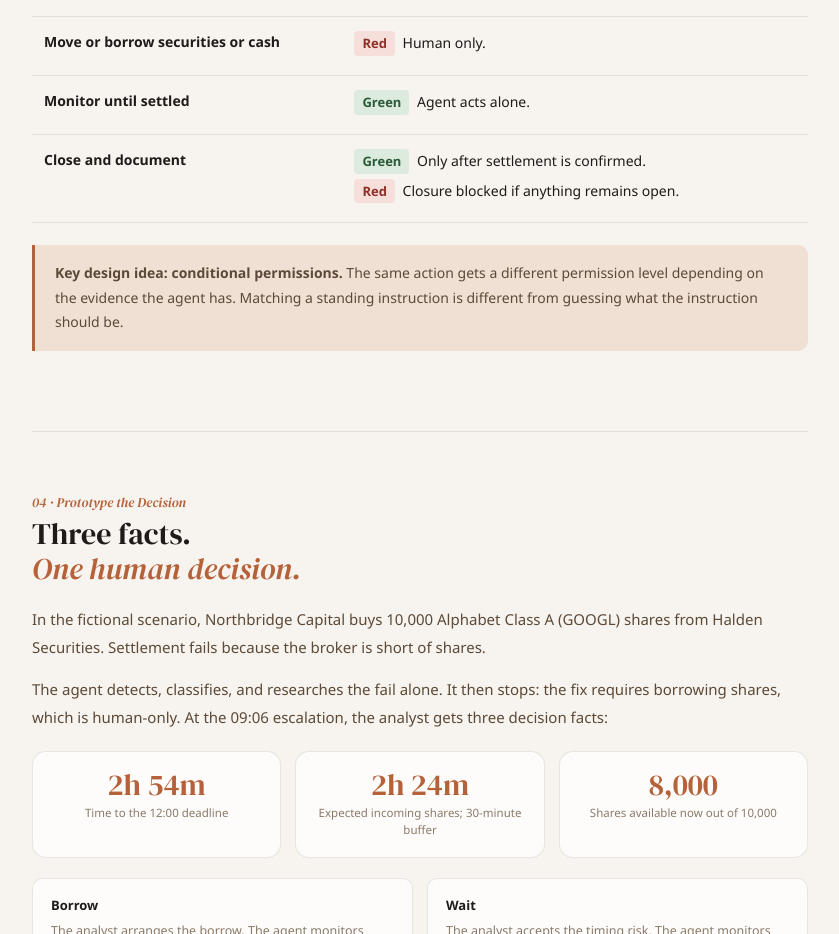
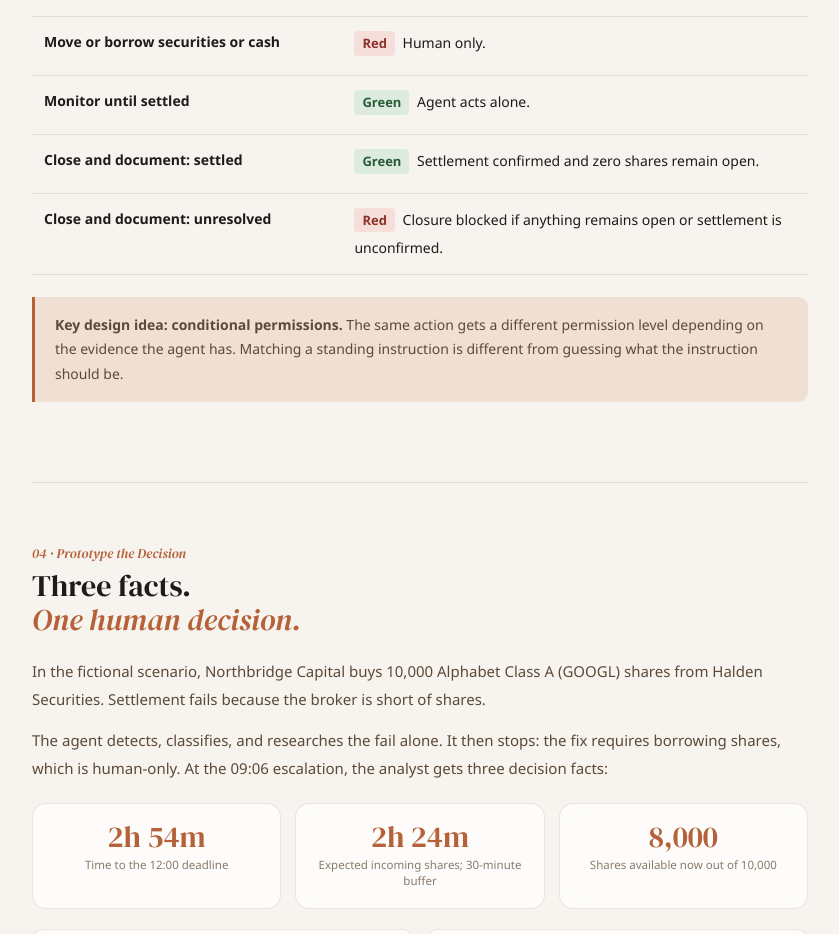
Before and after one commit to shagunsharma08/agentgate, a website: page docs/case-study.html in a window 1280 px wide. Shown: the part 3300-4234 px from the top of the page, without its empty margins (96-935 px from the left). Drawn offline with Linux system fonts and the light colour scheme; a web font is replaced by a local one.

Commit message:
Clarify closure permissions in case study table

```diff
--- a/docs/case-study.html
+++ b/docs/case-study.html
@@ -92,7 +92,8 @@ footer{background:var(--charcoal);padding:28px 0;border-top:1px solid rgba(255,2
     <tr><th scope="row">Correct an instruction</th><td><span class="permission green">Green</span> If it matches standing instructions on file.<br><span class="permission amber">Amber</span> If the agent has to infer.</td></tr>
     <tr><th scope="row">Move or borrow securities or cash</th><td><span class="permission red">Red</span> Human only.</td></tr>
     <tr><th scope="row">Monitor until settled</th><td><span class="permission green">Green</span> Agent acts alone.</td></tr>
-    <tr><th scope="row">Close and document</th><td><span class="permission green">Green</span> Only after settlement is confirmed.<br><span class="permission red">Red</span> Closure blocked if anything remains open.</td></tr>
+    <tr><th scope="row">Close and document: settled</th><td><span class="permission green">Green</span> Settlement confirmed and zero shares remain open.</td></tr>
+    <tr><th scope="row">Close and document: unresolved</th><td><span class="permission red">Red</span> Closure blocked if anything remains open or settlement is unconfirmed.</td></tr>
   </tbody></table></div>
   <div class="callout"><p><strong>Key design idea: conditional permissions.</strong> The same action gets a different permission level depending on the evidence the agent has. Matching a standing instruction is different from guessing what the instruction should be.</p></div>
 </section>
```
